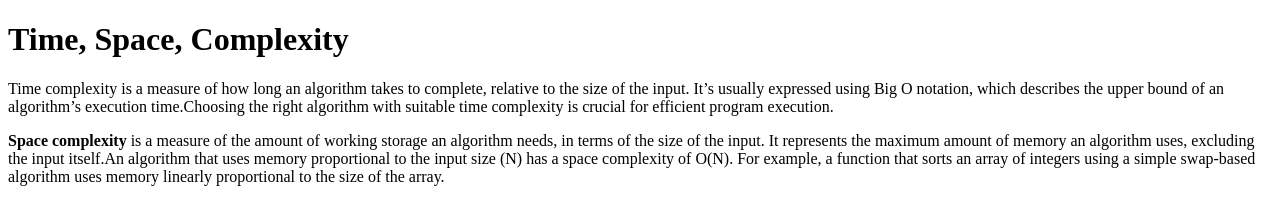
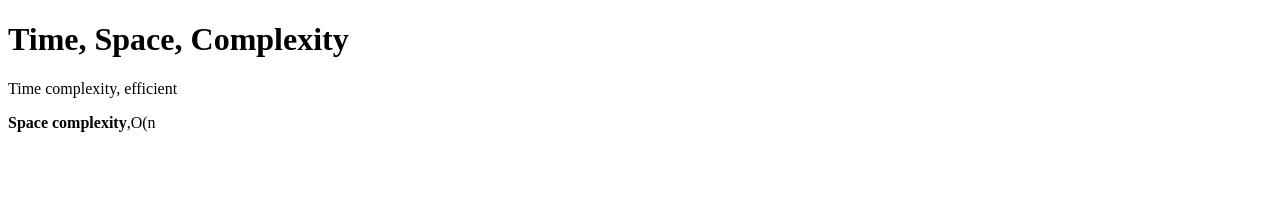
Before and after one commit to acciojob/time-and-space-complexity-Rakeshmunukuntla, a website: page main.html in a window 1280 px wide. Drawn offline with Linux system fonts and the light colour scheme.

Commit message:
created a submission

```diff
--- a/main.html
+++ b/main.html
@@ -9,8 +9,8 @@
 <body>
 	<!-- the entire body must be written by student -->
 	<h1>Time, Space, Complexity</h1>
-	<p>Time complexity is a measure of how long an algorithm takes to complete, relative to the size of the input. It’s usually expressed using Big O notation, which describes the upper bound of an algorithm’s execution time.Choosing the right algorithm with suitable time complexity is crucial for efficient program execution.</p>
-	<p><b>Space complexity </b>is a measure of the amount of working storage an algorithm needs, in terms of the size of the input. It represents the maximum amount of memory an algorithm uses, excluding the input itself.An algorithm that uses memory proportional to the input size (N) has a space complexity of O(N). For example, a function that sorts an array of integers using a simple swap-based algorithm uses memory linearly proportional to the size of the array.</p>
+	<p>Time complexity, efficient</p>
+	<p><b>Space complexity</b>,O(n</p>
     <script type="text/javascript" src="./script.js">
 </script>
 
```
